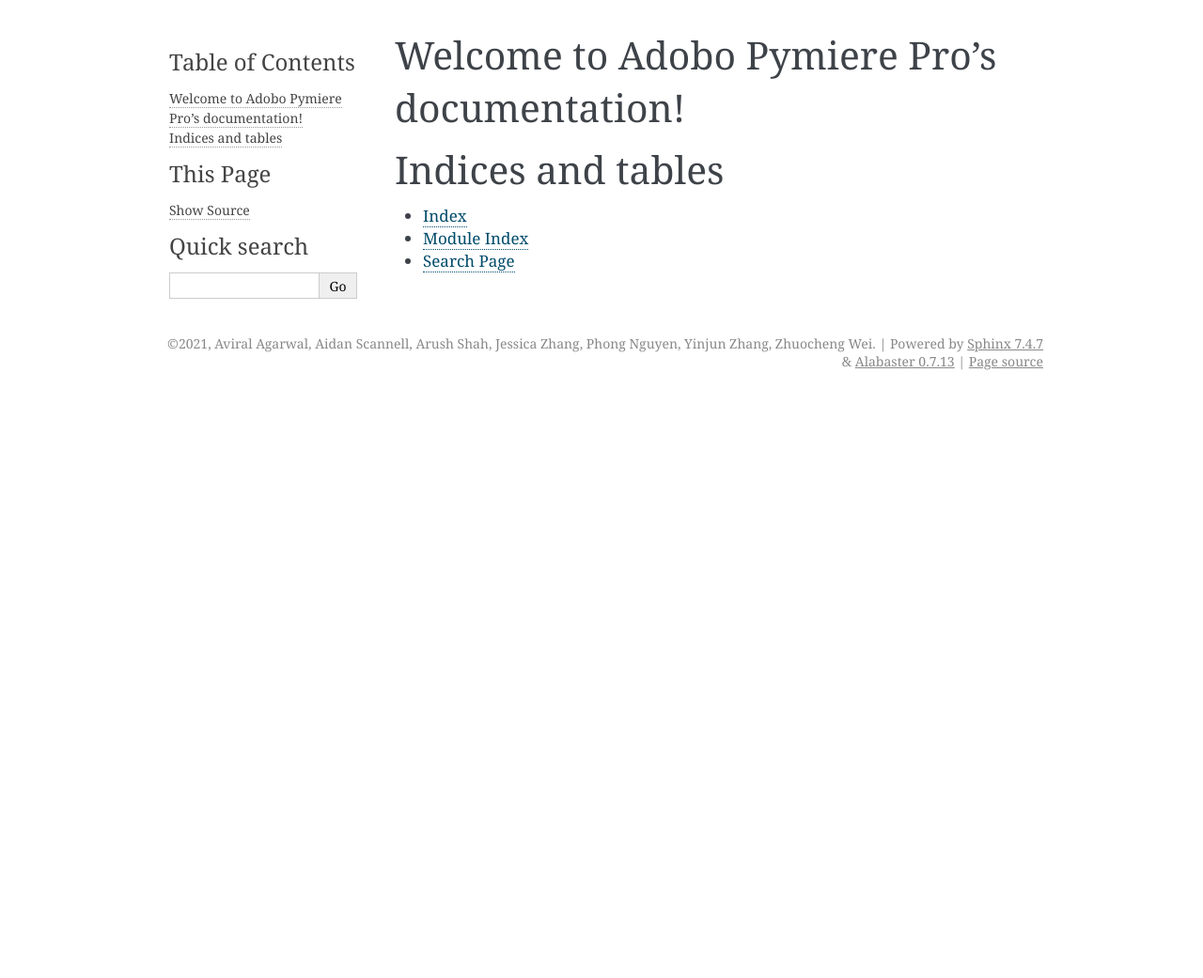
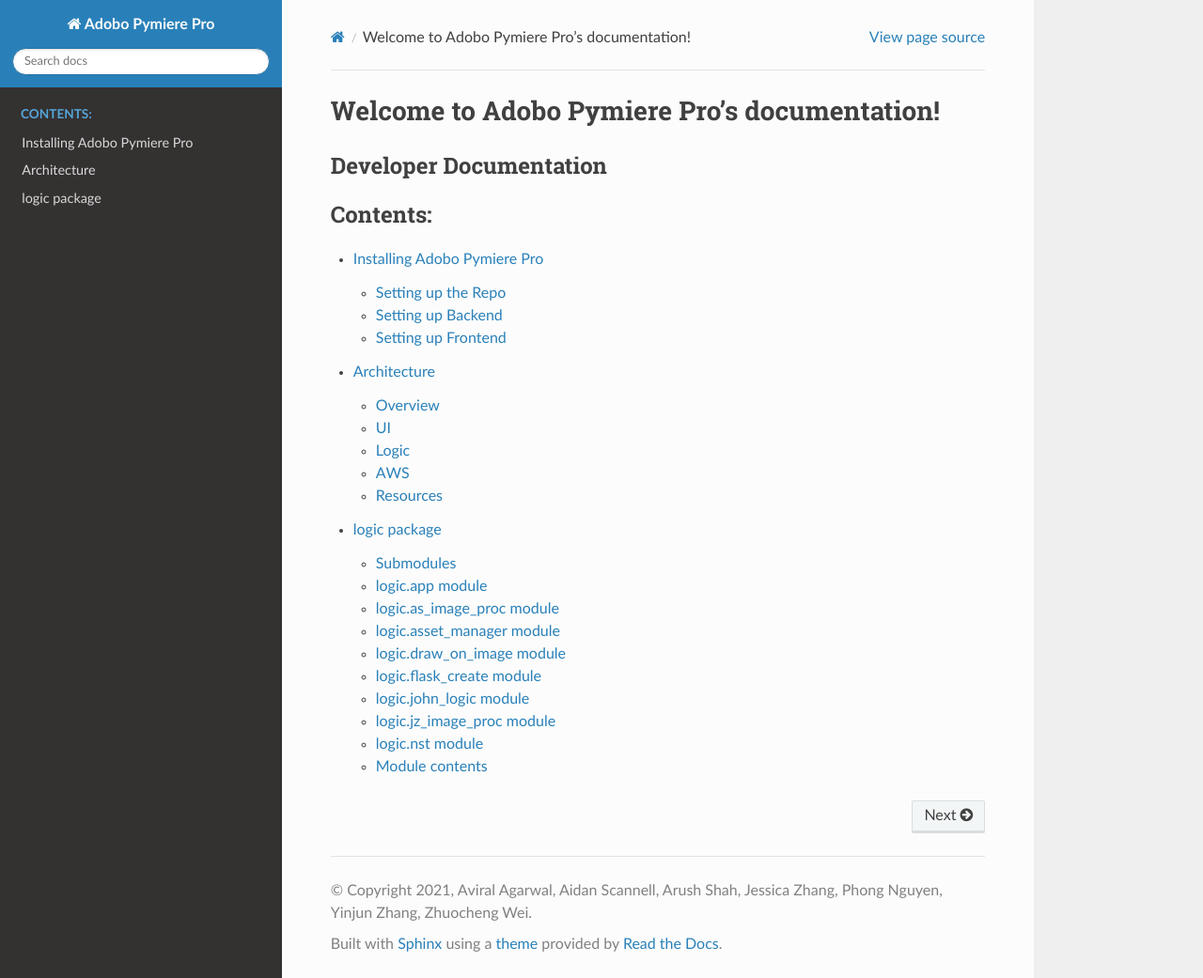
Before and after one commit to superav/adobo-pymiere-pro, a Sphinx documentation site: the page built from docs/source/index.rst, in a window 1280 px wide and 1041 px high. Shown: the whole window at 94% size. Built offline with Sphinx 7.4.7 and the Read the Docs theme 2.0.0, drawn with Linux system fonts in a browser that asks for light colours.

Commit message:
Added markdown support and module documentation

````diff
--- /dev/null
+++ b/docs/source/architecture.md
@@ -0,0 +1,78 @@
+# Architecture
+
+## Overview
+
+The software is divided into 3 major portions: the UI, an S3 bucket, and an AWS EC2 instance:
+
+- UI - What the user sees and interacts with.
+- S3 Bucket - Stores project assets and work in progress files.
+- EC2 Instance - Server with a Docker container that holds the Flask backend. Performs the video and image processing.
+
+When a user wants to perform a specific action on the image/video, the relevant file will be pulled from the S3 bucket and passed into the backend (on the EC2 instance). The backend will perform the image/video processing and then return the resulting image/video back to the S3 bucket and the UI will display the updated image.
+
+An example of how all 3 components interact with each other when a user wants to crop an image:
+
+```mermaid
+sequenceDiagram
+
+User ->> EC2 Instance: Crop image;
+User ->> S3 Bucket: Grab relevant file;
+S3 Bucket -->> User: return image;
+User ->> EC2 Instance: Pass in image;
+EC2 Instance ->> EC2 Instance: Perform image cropping;
+EC2 Instance ->> S3 Bucket: Save cropped image;
+S3 Bucket ->> User: Display cropped image;
+```
+
+## UI
+
+- Using react.js
+- Using [@material-ui/core](https://www.npmjs.com/package/@material-ui/core) for components
+
+## Logic
+
+- Using Pillow for image processing and MoviePy for video processing
+  - Check [resources](#python) for links to documentation
+- Using requirements.txt to track required packages.
+
+## AWS
+
+### S3
+
+Files within the S3 bucket will be organized as such:
+
+```
+.
+└── _username/
+│   ├── _video_projects/
+│   │   ├── _assets/
+│   │   │   ├── example_audio.mp3
+│   │   │   └── example_video.mp4
+│   │   └── working_copy.mp4
+│   └── _image_projects/
+│       ├── _assets/
+│       │   └── example_image.png
+│       └── working_copy.png
+└── _other_username/
+    └── [same internal file structure as _username]
+```
+
+Uploading and import assets to and from the S3 bucket is handled by ```AssetManager``` in ```asset_manager.py```.
+
+
+## Resources
+
+### JavaScript/CSS
+
+- [Selectors and Visual Rules CheatSheet](https://www.codecademy.com/learn/learn-css/modules/learn-css-selectors-visual-rules/cheatsheet)
+- [React YouTube Tutorial](https://www.youtube.com/watch?v=QFaFIcGhPoM&list=PLC3y8-rFHvwgg3vaYJgHGnModB54rxOk3&index=2)
+
+### Python
+
+- [MoviePy Docs](https://moviepy.readthedocs.io/en/latest/index.html)
+- [Pillow Docs](https://pillow.readthedocs.io/en/stable/reference/index.html)
+
+### Git
+
+- [Git CheatSheet](https://training.github.com/downloads/github-git-cheat-sheet/)
+- [Git Visual CheatSheet](https://ndpsoftware.com/git-cheatsheet.html#loc=workspace;)
--- a/docs/source/conf.py
+++ b/docs/source/conf.py
@@ -30,8 +30,7 @@ release = 'v0.0.2'
 # Add any Sphinx extension module names here, as strings. They can be
 # extensions coming with Sphinx (named 'sphinx.ext.*') or your custom
 # ones.
-extensions = [
-]
+extensions = ['sphinx.ext.autodoc', 'myst_parser']
 
 # Add any paths that contain templates here, relative to this directory.
 templates_path = ['_templates']
@@ -41,13 +40,20 @@ templates_path = ['_templates']
 # This pattern also affects html_static_path and html_extra_path.
 exclude_patterns = []
 
+# Source suffix
+source_suffix = {
+    '.rst': 'restructuredtext',
+    '.txt': 'markdown',
+    '.md': 'markdown',
+}
+
 
 # -- Options for HTML output -------------------------------------------------
 
 # The theme to use for HTML and HTML Help pages.  See the documentation for
 # a list of builtin themes.
 #
-html_theme = 'alabaster'
+html_theme = 'sphinx_rtd_theme'
 
 # Add any paths that contain custom static files (such as style sheets) here,
 # relative to this directory. They are copied after the builtin static files,
--- a/docs/source/index.rst
+++ b/docs/source/index.rst
@@ -6,15 +6,13 @@
 Welcome to Adobo Pymiere Pro's documentation!
 =============================================
 
+Developer Documentation
+---------------------------------------------
+
 .. toctree::
    :maxdepth: 2
    :caption: Contents:
 
-
-
-Indices and tables
-==================
-
-* :ref:`genindex`
-* :ref:`modindex`
-* :ref:`search`
+   install
+   architecture
+   logic
--- /dev/null
+++ b/docs/source/install.rst
@@ -0,0 +1,13 @@
+.. Adobo Pymiere Pro installation rst
+
+Installing Adobo Pymiere Pro
+============================
+
+Setting up the Repo
+----------------------------
+
+Setting up Backend
+----------------------------
+
+Setting up Frontend
+----------------------------
--- /dev/null
+++ b/docs/source/logic.rst
@@ -0,0 +1,77 @@
+logic package
+=============
+
+Submodules
+----------
+
+logic.app module
+----------------
+
+.. automodule:: logic.app
+   :members:
+   :undoc-members:
+   :show-inheritance:
+
+logic.as\_image\_proc module
+----------------------------
+
+.. automodule:: logic.as_image_proc
+   :members:
+   :undoc-members:
+   :show-inheritance:
+
+logic.asset\_manager module
+---------------------------
+
+.. automodule:: logic.asset_manager
+   :members:
+   :undoc-members:
+   :show-inheritance:
+
+logic.draw\_on\_image module
+----------------------------
+
+.. automodule:: logic.draw_on_image
+   :members:
+   :undoc-members:
+   :show-inheritance:
+
+logic.flask\_create module
+--------------------------
+
+.. automodule:: logic.flask_create
+   :members:
+   :undoc-members:
+   :show-inheritance:
+
+logic.john\_logic module
+------------------------
+
+.. automodule:: logic.john_logic
+   :members:
+   :undoc-members:
+   :show-inheritance:
+
+logic.jz\_image\_proc module
+----------------------------
+
+.. automodule:: logic.jz_image_proc
+   :members:
+   :undoc-members:
+   :show-inheritance:
+
+logic.nst module
+----------------
+
+.. automodule:: logic.nst
+   :members:
+   :undoc-members:
+   :show-inheritance:
+
+Module contents
+---------------
+
+.. automodule:: logic
+   :members:
+   :undoc-members:
+   :show-inheritance:
--- /dev/null
+++ b/docs/source/modules.rst
@@ -0,0 +1,7 @@
+logic
+=====
+
+.. toctree::
+   :maxdepth: 4
+
+   logic
````
